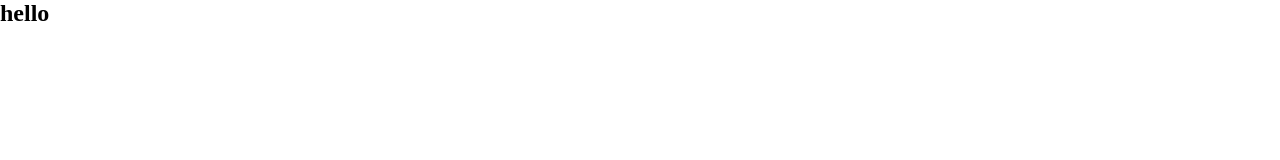
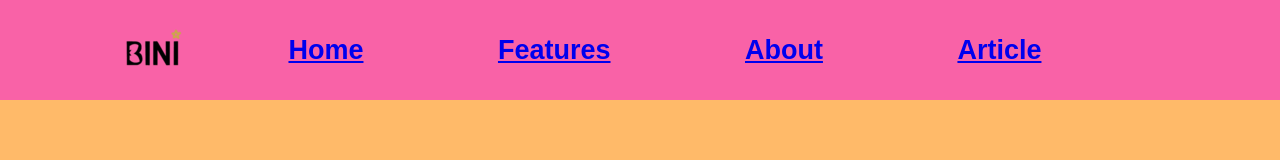
Before and after one commit to Osteicht/Bini-Insight, a website: page route/public/homepage/index.html in a window 1280 px wide. Drawn offline with Linux system fonts and the light colour scheme.

Commit message:
Homepage header

```diff
--- a/route/public/homepage/index.html
+++ b/route/public/homepage/index.html
@@ -9,7 +9,17 @@
 <body>
     <div class="body-section-container">
         <section class="header-container">
-            <h1>hello</h1>
+            <div class="header-content">
+                <div class="logo">
+                    <img src="logo.png" alt="*">
+                </div>
+                <div class="btn-container">
+                    <a href="#" class="Home">Home</a>
+                    <a href="#" class="Features">Features</a>
+                    <a href="#" class="About">About</a>
+                    <a href="#" class="Article">Article</a>
+                </div>
+            </div>
         </section>
     </div>
 </body>
--- a/route/public/homepage/style.css
+++ b/route/public/homepage/style.css
@@ -5,3 +5,35 @@
     outline: 0;
     padding: 0
 }
+body{
+    background-color: #ffba69 ;
+}
+.header-container{
+    height: 100px;
+    width: 100%;
+    background-color: #f962a7;
+    display: flex;
+    align-items: center;
+    position: relative;
+
+
+}
+.logo{
+    height: 95px;
+    width: 50px;
+}
+.btn-container{
+    font-family: Arial, Helvetica, sans-serif;
+    font-weight: bold;
+    font-size: 27px;
+    height: inherit;
+    width: inherit;
+    display: flex;
+    justify-content: space-evenly;
+}
+.header-content{
+  display: flex;
+  align-items: center;
+  width: inherit;
+  margin: 0px 104px 0px 104px;
+}
```
Also changed, not shown: route/public/homepage/logo.png (added).
